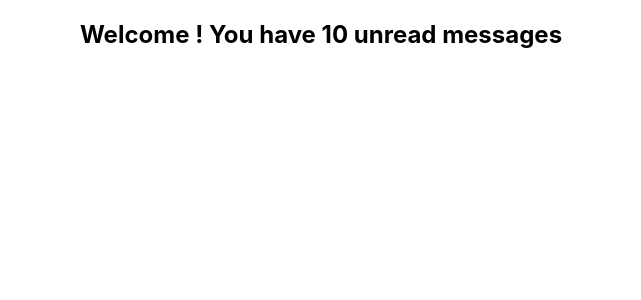
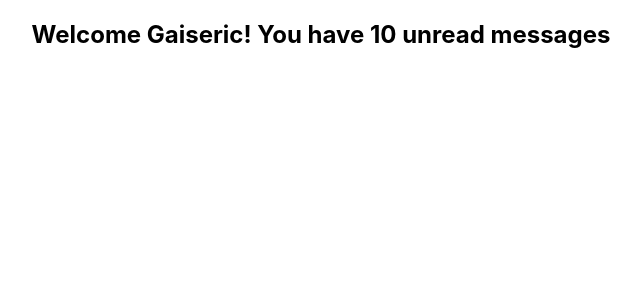
Before and after one commit to GaisericDev/react-typescript, a React (Create React App) app: page / in a window 1280 px wide. Shown: the top 300 px of the page, without its empty margins (319-960 px from the left). Built offline with nearby package versions, Linux system fonts and the light colour scheme.

Commit message:
forgot to add app

```diff
--- a/src/App.tsx
+++ b/src/App.tsx
@@ -3,7 +3,7 @@ import { Greet } from './components/Greet';
 function App() {
   return (
     <div className="App">
-      <Greet></Greet>
+      <Greet name="Gaiseric"></Greet>
     </div>
   );
 }
```
